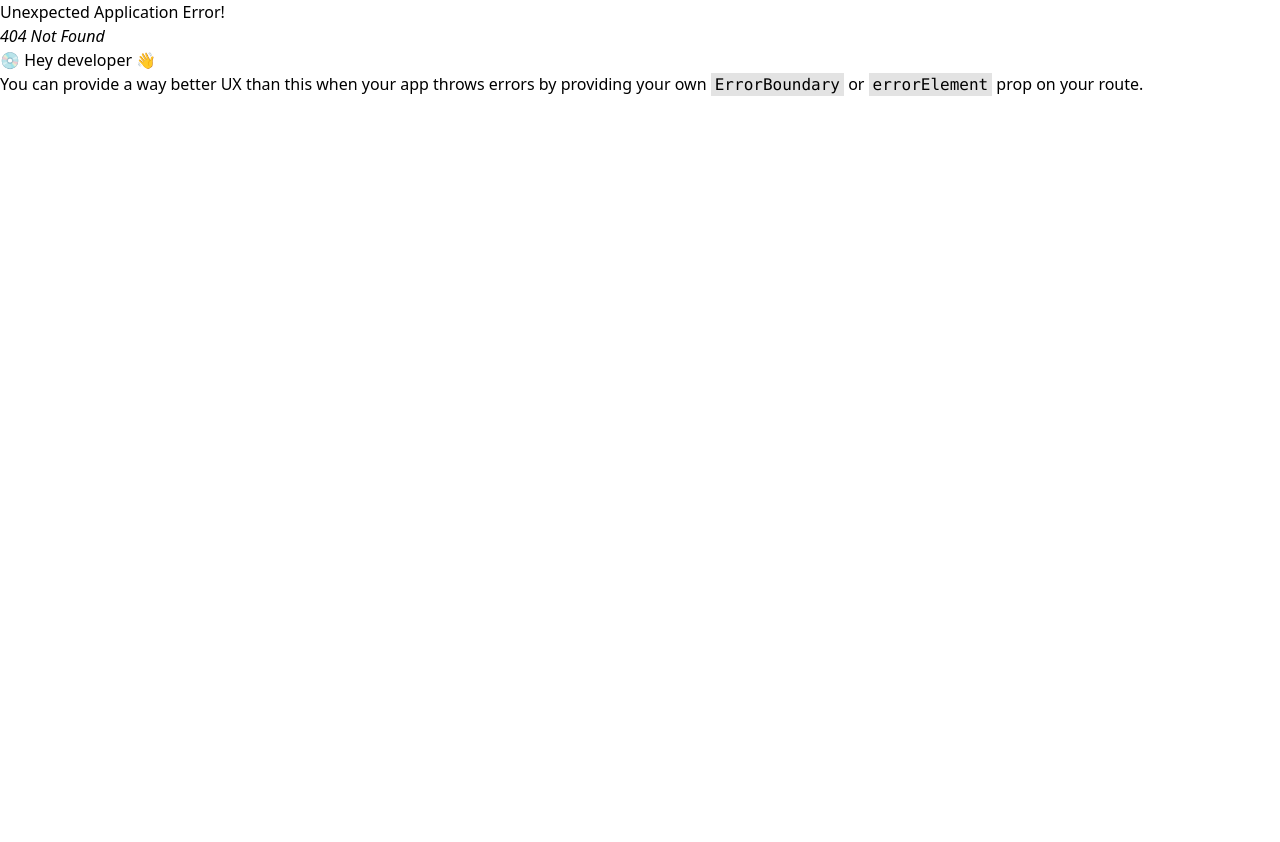
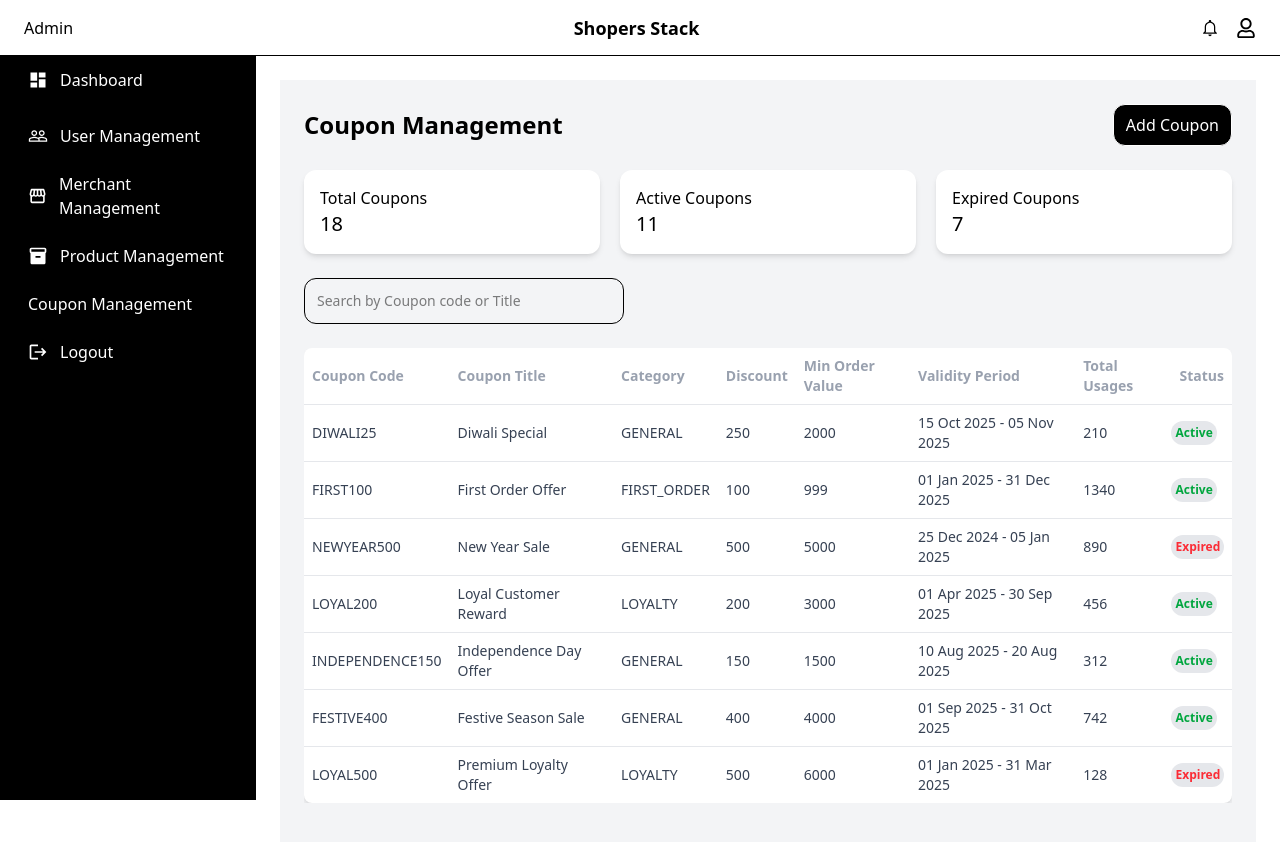
Before and after one commit to GeethaMurthy-Software-Solutions/Shoppers-Stack-Admin, a React (Vite) app: page /landingpage/couponmanagement in a window 1280 px wide. Before the commit this address had no page. Shown: the top 842 px of the page. Before the commit the page ends 800 px from the top, so only its background shows below. Built offline with nearby package versions, Linux system fonts and the light colour scheme.

Commit message:
coupon management done

```diff
--- /dev/null
+++ b/src/components/CouponManagement.jsx
@@ -0,0 +1,191 @@
+import React from 'react'
+import Navbar from './Navbar'
+import Sidebar from './Sidebar'
+
+const CouponManagement = () => {
+    const coupons = [
+  {
+    couponCode: "DIWALI25",
+    couponTitle: "Diwali Special",
+    category: "GENERAL",
+    discount: 250,
+    minOrderValue: 2000,
+    validityPeriod: "15 Oct 2025 - 05 Nov 2025",
+    totalUsages: 210,
+    status: "Active",
+    statusBool:true,
+  },
+  {
+    couponCode: "FIRST100",
+    couponTitle: "First Order Offer",
+    category: "FIRST_ORDER",
+    discount: 100,
+    minOrderValue: 999,
+    validityPeriod: "01 Jan 2025 - 31 Dec 2025",
+    totalUsages: 1340,
+    status: "Active",
+    statusBool:true,
+  },
+  {
+    couponCode: "NEWYEAR500",
+    couponTitle: "New Year Sale",
+    category: "GENERAL",
+    discount: 500,
+    minOrderValue: 5000,
+    validityPeriod: "25 Dec 2024 - 05 Jan 2025",
+    totalUsages: 890,
+    status: "Expired",
+    statusBool:false,
+  },
+  {
+    couponCode: "LOYAL200",
+    couponTitle: "Loyal Customer Reward",
+    category: "LOYALTY",
+    discount: 200,
+    minOrderValue: 3000,
+    validityPeriod: "01 Apr 2025 - 30 Sep 2025",
+    totalUsages: 456,
+    status: "Active",
+    statusBool:true,
+  },
+  {
+    couponCode: "INDEPENDENCE150",
+    couponTitle: "Independence Day Offer",
+    category: "GENERAL",
+    discount: 150,
+    minOrderValue: 1500,
+    validityPeriod: "10 Aug 2025 - 20 Aug 2025",
+    totalUsages: 312,
+    status: "Active",
+    statusBool:true,
+  },
+  {
+    couponCode: "FESTIVE400",
+    couponTitle: "Festive Season Sale",
+    category: "GENERAL",
+    discount: 400,
+    minOrderValue: 4000,
+    validityPeriod: "01 Sep 2025 - 31 Oct 2025",
+    totalUsages: 742,
+    status: "Active",
+    statusBool:true,
+  },
+  {
+    couponCode: "LOYAL500",
+    couponTitle: "Premium Loyalty Offer",
+    category: "LOYALTY",
+    discount: 500,
+    minOrderValue: 6000,
+    validityPeriod: "01 Jan 2025 - 31 Mar 2025",
+    totalUsages: 128,
+    status: "Expired",
+    statusBool:false,
+  },
+];
+  return (
+    <div className='bg-gray-100 min-h-screen w-full flex flex-col gap-4 sm:gap-5 md:gap-6 p-3 sm:p-4 md:p-6'>
+
+    <div className='flex flex-col sm:flex-row justify-between items-start sm:items-center gap-3'>
+        <h1 className='font-bold text-lg sm:text-xl md:text-2xl'>
+            Coupon Management
+        </h1>
+
+        <button className='border px-3 py-2 rounded-xl bg-black text-white font-medium w-full sm:w-auto'>
+            Add Coupon
+        </button>
+    </div>
+
+    <div className='grid grid-cols-1 sm:grid-cols-2 lg:grid-cols-3 gap-4 sm:gap-5'>
+        <div className='shadow-md bg-white p-3 sm:p-4 rounded-xl'>
+            <h3 className='text-sm sm:text-base'>Total Coupons</h3>
+            <h1 className='font-medium text-lg sm:text-xl'>18</h1>
+        </div>
+
+        <div className='shadow-md bg-white p-3 sm:p-4 rounded-xl'>
+            <h3 className='text-sm sm:text-base'>Active Coupons</h3>
+            <h1 className='font-medium text-lg sm:text-xl'>11</h1>
+        </div>
+
+        <div className='shadow-md bg-white p-3 sm:p-4 rounded-xl'>
+            <h3 className='text-sm sm:text-base'>Expired Coupons</h3>
+            <h1 className='font-medium text-lg sm:text-xl'>7</h1>
+        </div>
+    </div>
+
+    <input
+        placeholder='Search by Coupon code or Title'
+        className='border rounded-xl p-2 sm:p-3 text-sm w-full sm:w-80'
+        type="text"
+    />
+
+    {/* Desktop Table */}
+    <div className='hidden md:block overflow-x-auto'>
+        <table className='shadow-md bg-white w-full rounded-lg'>
+            <thead>
+                <tr className='font-light text-sm text-gray-400'>
+                    <th className="p-2 text-left">Coupon Code</th>
+                    <th className="p-2 text-left">Coupon Title</th>
+                    <th className="p-2 text-left">Category</th>
+                    <th className="p-2 text-left">Discount</th>
+                    <th className="p-2 text-left">Min Order Value</th>
+                    <th className="p-2 text-left">Validity Period</th>
+                    <th className="p-2 text-left">Total Usages</th>
+                    <th className="p-2 text-left">Status</th>
+                </tr>
+            </thead>
+
+            <tbody>
+                {
+                    coupons.map(({couponCode,couponTitle,category,discount,minOrderValue,validityPeriod,totalUsages,status,statusBool}) => (
+                        <tr key={couponCode} className='border-t border-gray-200 text-sm text-gray-700'>
+                            <td className="p-2">{couponCode}</td>
+                            <td className="p-2">{couponTitle}</td>
+                            <td className="p-2">{category}</td>
+                            <td className="p-2">{discount}</td>
+                            <td className="p-2">{minOrderValue}</td>
+                            <td className="p-2">{validityPeriod}</td>
+                            <td className="p-2">{totalUsages}</td>
+                            <td>
+                                <button className={`p-1 text-xs ${statusBool ? 'text-green-600 bg-gray-200 font-bold rounded-xl' : 'text-red-500  bg-gray-200 font-bold rounded-xl'}`}>{status}</button>
+                            </td>
+                        </tr>
+                    ))
+                }
+            </tbody>
+        </table>
+    </div>
+
+    {/* Mobile Cards */}
+    <div className='md:hidden flex flex-col gap-4 text-gray-700'>
+        {
+            coupons.map(({couponCode,couponTitle,category,discount,minOrderValue,validityPeriod,totalUsages,status,statusBool}) => (
+                <div key={couponCode} className='bg-white shadow-md rounded-xl p-3 flex flex-col gap-2'>
+
+                    <h2 className='font-medium text-sm'>{couponCode}</h2>
+
+                    <p className='text-xs text-gray-600'>{couponTitle}</p>
+
+                    <p className='text-xs'>{category}</p>
+
+                    <p className='text-xs font-medium'>{discount}</p>
+
+                    <p className='text-xs text-gray-500'>Min: {minOrderValue}</p>
+
+                    <p className='text-xs text-gray-500'>{validityPeriod}</p>
+
+                    <p className='text-xs text-gray-500'>Used: {totalUsages}</p>
+
+                    <p className={`p-1 text-xs ${statusBool ? 'text-green-600 bg-gray-200 font-bold rounded-xl w-12' : 'text-red-500  bg-gray-200 font-bold rounded-xl w-13'}`}>
+                        {status}
+                    </p>
+
+                </div>
+            ))
+        }
+    </div>
+
+</div>
+  )
+}
+
+export default CouponManagement
--- a/src/components/Sidebar.jsx
+++ b/src/components/Sidebar.jsx
@@ -46,10 +46,13 @@ const Sidebar = ({ isOpen,closeSidebar }) => {
           Product Management
         </li>
        </Link>
-
+        <Link onClick={closeSidebar} to="/landingpage/couponmanagement">
         <li  className="flex items-center gap-3 p-3 rounded-lg hover:bg-gray-800 cursor-pointer">
           Coupon Management
         </li>
+       </Link>
+
+
 
         <li className="flex items-center gap-3 p-3 rounded-lg hover:bg-gray-800 cursor-pointer">
           <MdLogout size={20}/>
--- a/src/routes/Router.jsx
+++ b/src/routes/Router.jsx
@@ -7,6 +7,7 @@ import Dashboard from '../modules/Dashboard';
 import MerchentManagement from '../components/MerchentManagement';
 import ProductManagement from '../components/ProductManagement';
 import UserManagement from '../components/UserManagement';
+import CouponManagement from '../components/CouponManagement';
 let routes = createBrowserRouter([
     {
         path: "/",
@@ -31,6 +32,10 @@ let routes = createBrowserRouter([
             {
                 path: "/landingpage/usermanagement",
                 element: <UserManagement/>
+            },
+            {
+                path:"/landingpage/couponmanagement",
+                element:<CouponManagement/>
             }
 
         ]
```
